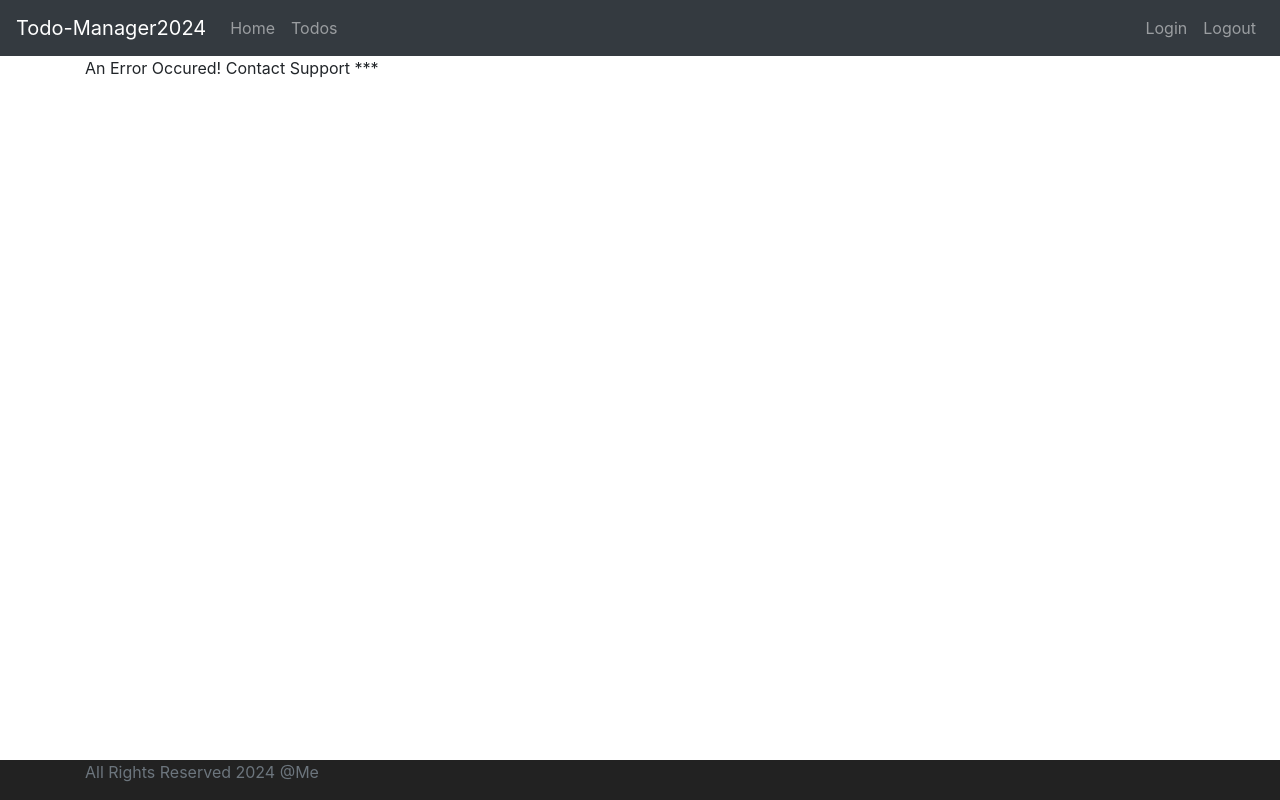
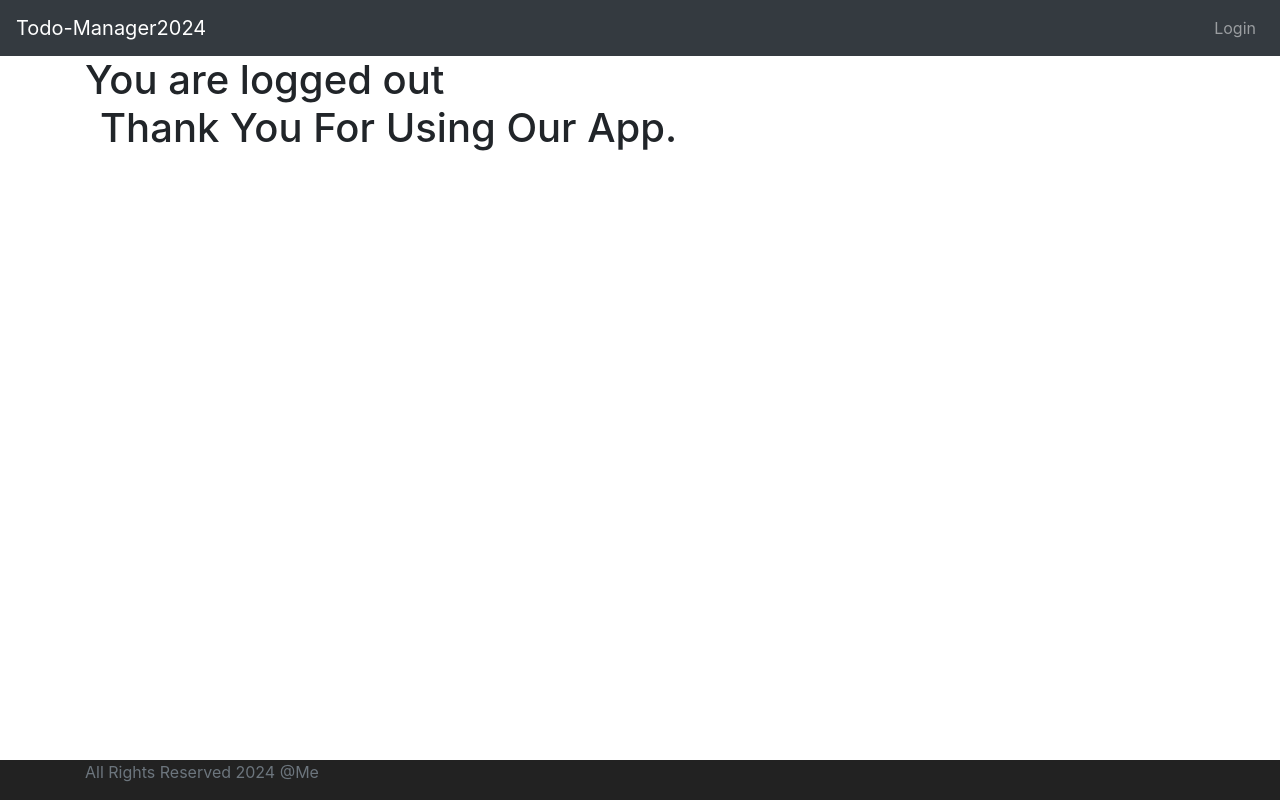
Before and after one commit to KeM90/todoManager, an Angular app in the folder todo/: page /logout in a window 1280 px wide. Built offline with nearby package versions, Linux system fonts and the light colour scheme; sample sign-in values are in the browser's storage.

Commit message:
Authentication, Implement Logout and routing

```diff
--- a/todo/src/app/app.module.ts
+++ b/todo/src/app/app.module.ts
@@ -11,6 +11,7 @@ import { ErrorComponent } from './components/error/error.component';
 import { HouseholdListComponent } from './components/household-list/household-list.component';
 import { MenuComponent } from './components/menu/menu.component';
 import { FooterComponent } from './components/footer/footer.component';
+import { LogoutComponent } from './components/logout/logout.component';
 
 @NgModule({
   declarations: [
@@ -21,6 +22,7 @@ import { FooterComponent } from './components/footer/footer.component';
     HouseholdListComponent,
     MenuComponent,
     FooterComponent,
+    LogoutComponent,
   ],
   imports: [
     BrowserModule,
--- a/todo/src/app/components/login/login.component.ts
+++ b/todo/src/app/components/login/login.component.ts
@@ -1,3 +1,4 @@
+
 import { Component, OnInit } from '@angular/core';
 import { Router } from '@angular/router';
 import { HardcodedAuthenticationService } from 'src/app/service/hardcoded-authentication.service';
@@ -6,7 +7,7 @@ import { HardcodedAuthenticationService } from 'src/app/service/hardcoded-authen
 @Component({
   selector: 'app-login',
   templateUrl: './login.component.html',
-  styleUrls: ['./login.component.css']
+  styleUrls: ['./login.component.css'],
 })
 export class LoginComponent implements OnInit{
 
@@ -20,7 +21,7 @@ export class LoginComponent implements OnInit{
   //Angular-giveMeRouter
   //Depency Injection
   constructor(private router: Router,
-    public hardcodedAuthenticationService: HardcodedAuthenticationService){}
+    private hardcodedAuthenticationService: HardcodedAuthenticationService) { }
 
   ngOnInit() {
 
--- /dev/null
+++ b/todo/src/app/components/logout/logout.component.html
@@ -0,0 +1,4 @@
+<h1>You are logged out<h1>
+    <div class="container">
+        Thank You For Using Our App.
+    </div>
--- /dev/null
+++ b/todo/src/app/components/logout/logout.component.ts
@@ -0,0 +1,18 @@
+import { Component, OnInit } from '@angular/core';
+import { HardcodedAuthenticationService } from 'src/app/service/hardcoded-authentication.service';
+
+@Component({
+  selector: 'app-logout',
+  templateUrl: './logout.component.html',
+  styleUrls: ['./logout.component.css']
+})
+export class LogoutComponent implements OnInit{
+
+  constructor(
+    private hardcodedAuthenticationService: HardcodedAuthenticationService
+  ) {}
+
+  ngOnInit(){
+      this.hardcodedAuthenticationService.logout();
+  }
+}
--- a/todo/src/app/components/menu/menu.component.html
+++ b/todo/src/app/components/menu/menu.component.html
@@ -4,13 +4,13 @@
             Todo-Manager2024</a></div>
 
         <ul class="navbar-nav">
-            <li><a routerLink="/welcome/Manager" class="nav-link">Home</a></li>
-            <li><a routerLink="/list" class="nav-link">Todos</a></li>
+            <li><a *ngIf="hardcodedAuthenticationService.isUserLoggedIn()" routerLink="/welcome/Manager" class="nav-link">Home</a></li>
+            <li><a *ngIf="hardcodedAuthenticationService.isUserLoggedIn()" routerLink="/list" class="nav-link">Todos</a></li>
         </ul>
 
         <ul class="navbar-nav navbar-collapse justify-content-end">
-            <li><a routerLink="/login" class="nav-link">Login</a></li>
-            <li><a routerLink="/logout" class="nav-link">Logout</a></li>
+            <li><a *ngIf="!hardcodedAuthenticationService.isUserLoggedIn()" routerLink="/login" class="nav-link">Login</a></li>
+            <li><a *ngIf="hardcodedAuthenticationService.isUserLoggedIn()" routerLink="/logout" class="nav-link">Logout</a></li>
         </ul>
     </nav>
 </header>
--- a/todo/src/app/components/menu/menu.component.ts
+++ b/todo/src/app/components/menu/menu.component.ts
@@ -1,10 +1,19 @@
-import { Component } from '@angular/core';
+import { HardcodedAuthenticationService } from 'src/app/service/hardcoded-authentication.service';
+import { Component, OnInit } from '@angular/core';
 
 @Component({
   selector: 'app-menu',
   templateUrl: './menu.component.html',
   styleUrls: ['./menu.component.css']
 })
-export class MenuComponent {
+export class MenuComponent implements OnInit{
+
+
+  constructor(
+    public hardcodedAuthenticationService: HardcodedAuthenticationService) { }
+
+  ngOnInit() {
+
+  }
 
 }
--- a/todo/src/app/service/hardcoded-authentication.service.ts
+++ b/todo/src/app/service/hardcoded-authentication.service.ts
@@ -18,6 +18,9 @@ export class HardcodedAuthenticationService {
   isUserLoggedIn() {
     let user = sessionStorage.getItem('authenticaterUser')
     return !(user === null)
+  }
 
+  logout() {
+    sessionStorage.removeItem('authenticaterUser')
   }
 }
--- /dev/null
+++ b/todo/src/app/service/route-guard.service.ts
@@ -0,0 +1,23 @@
+import { Injectable } from '@angular/core';
+import { ActivatedRouteSnapshot, CanActivate, Router, RouterStateSnapshot } from '@angular/router';
+import { HardcodedAuthenticationService } from './hardcoded-authentication.service';
+
+@Injectable({
+  providedIn: 'root'
+})
+export class RouteGuardService implements CanActivate{
+
+  constructor(
+    private hardcodedAuthenticationService: HardcodedAuthenticationService,
+    private router: Router) {
+
+  }
+
+  canActivate(route: ActivatedRouteSnapshot, state: RouterStateSnapshot) {
+    if(this.hardcodedAuthenticationService.isUserLoggedIn())
+      return true;
+
+    this.router.navigate(['login'])
+    return false;
+  }
+}
```
Also changed, not shown: todo/src/app/app-routing.module.ts (+5 -3 lines), todo/src/app/components/logout/logout.component.css (added), 2 other files (tests, documents, lock files or other folders).
